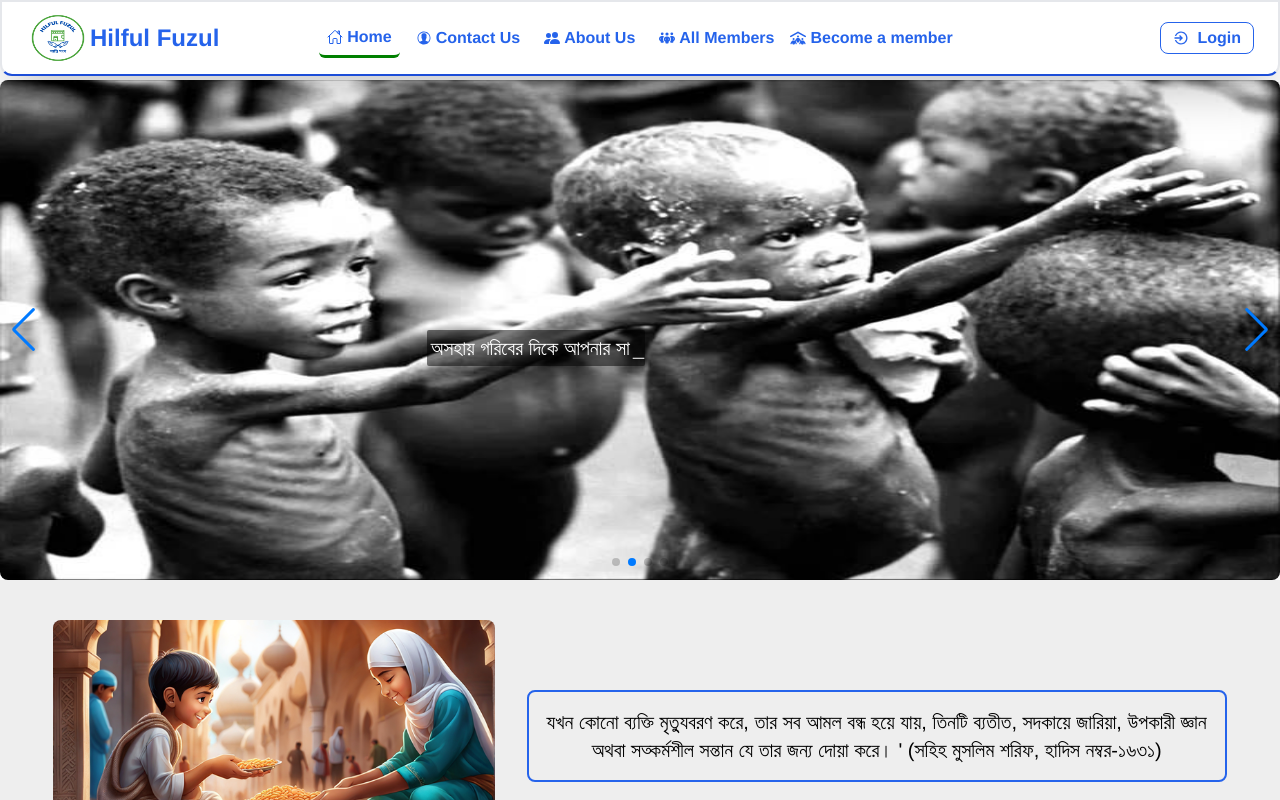
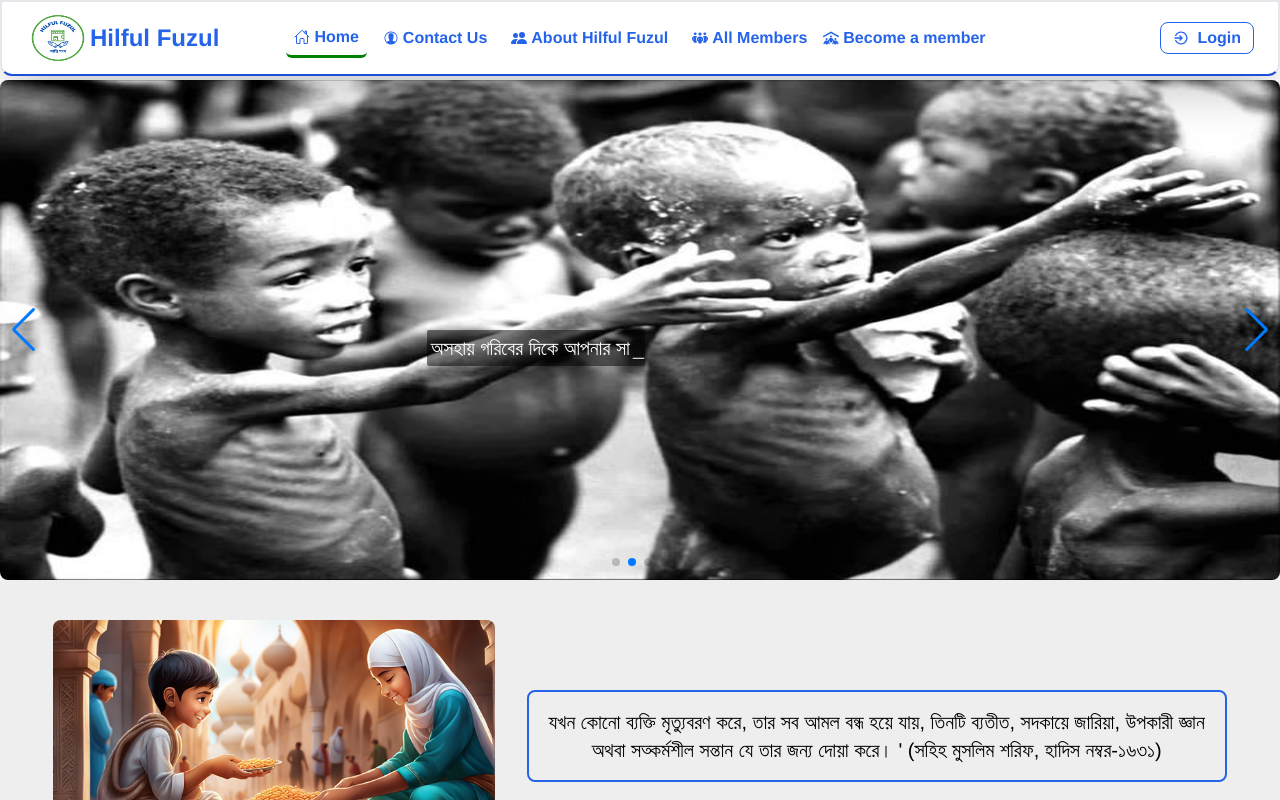
Before and after one commit to Shahidul-Islam-Jony/Hilful-Fuzul-Client, a React (Vite) app: page / in a window 1280 px wide. Shown: the top 800 px of the page. Built offline with nearby package versions, Linux system fonts and the light colour scheme; no server answers.

Commit message:
About Hilful Fuzul page created

```diff
--- a/src/components/Home/Banner/Banner.jsx
+++ b/src/components/Home/Banner/Banner.jsx
@@ -64,7 +64,7 @@ const Banner = () => {
       </div>
 
       {/* Type Writter */}
-      <div className="absolute z-50 top-1/3 md:top-1/2 md:left-28 lg:left-1/3">
+      <div className="absolute z-30 top-1/3 md:top-1/2 md:left-28 lg:left-1/3">
         <p className="text-white text-center bg-black bg-opacity-50 p-1 rounded-sm text-xl font-medium">
           <Typewriter
             words={[
--- a/src/components/Home/DonationQuotes/DonationQuotes.jsx
+++ b/src/components/Home/DonationQuotes/DonationQuotes.jsx
@@ -11,7 +11,7 @@ const DonationQuotes = () => {
                     <img className='rounded-lg' src={islamicFoodReserve} alt="" />
                 </div>
                 <div>
-                    <p className='text-xl mb-8 font-medium md:w-[700px] text-center border-2 border-blue-600 rounded-lg p-4'>যখন কোনো ব্যক্তি মৃতু্যবরণ করে, তার সব আমল বন্ধ হয়ে যায়, তিনটি ব্যতীত, সদকায়ে জারিয়া, উপকারী জ্ঞান অথবা সত্কর্মশীল সন্তান যে তার জন্য দোয়া করে। ' (সহিহ মুসলিম শরিফ, হাদিস নম্বর-১৬৩১)</p>
+                    <p className='text-xl mb-8 font-medium md:w-[700px] text-center border-2 border-blue-600 rounded-lg p-4'>যখন কোনো ব্যক্তি মৃত্যুবরণ করে, তার সব আমল বন্ধ হয়ে যায়, তিনটি ব্যতীত, সদকায়ে জারিয়া, উপকারী জ্ঞান অথবা সত্কর্মশীল সন্তান যে তার জন্য দোয়া করে। ' (সহিহ মুসলিম শরিফ, হাদিস নম্বর-১৬৩১)</p>
                 </div>
             </div>
             <div className='flex flex-col lg:flex-row-reverse gap-8 justify-between items-center'>
--- a/src/components/Shared/Navbar/Navbar.jsx
+++ b/src/components/Shared/Navbar/Navbar.jsx
@@ -44,7 +44,7 @@ const Navbar = () => {
                             isOpen ? <ul tabIndex={0} className="menu menu-sm dropdown-content mt-3 z-[50] p-2 shadow bg-base-100 rounded-box w-52">
                                 <NavLink to='/' className="text-base hover:bg-green-800 hover:text-white rounded-md p-2 flex items-center gap-1"><IoHomeOutline /> Home</NavLink>
                                 <NavLink to='/contact' className="text-base hover:bg-green-800 hover:text-white rounded-md p-2 flex items-center gap-1"><IoIosContact /> Contact Us</NavLink>
-                                <NavLink to='/about' className="text-base hover:bg-green-800 hover:text-white rounded-md p-2 flex items-center gap-1"><BsPeopleFill /> About Us</NavLink>
+                                <NavLink to='/about' className="text-base hover:bg-green-800 hover:text-white rounded-md p-2 flex items-center gap-1"><BsPeopleFill /> About HilFul Fuzul</NavLink>
                                 {
                                     userData && <div>
                                         <NavLink to='/allMembers' className="text-base hover:bg-green-800 hover:text-white rounded-md p-2 flex items-center gap-1"><FaPeopleGroup /> All Members</NavLink>
@@ -66,7 +66,7 @@ const Navbar = () => {
                     <ul className="menu menu-horizontal px-1 gap-2">
                         <NavLink to='/' className="text-base hover:bg-green-800 hover:text-white rounded-md py-1 px-2 flex items-center gap-1"><IoHomeOutline /> Home</NavLink>
                         <NavLink to='/contact' className="text-base hover:bg-green-800 hover:text-white rounded-md p-2 flex items-center gap-1"><IoIosContact /> Contact Us</NavLink>
-                        <NavLink to='/about' className="text-base hover:bg-green-800 hover:text-white rounded-md p-2 flex items-center gap-1"><BsPeopleFill /> About Us</NavLink>
+                        <NavLink to='/about' className="text-base hover:bg-green-800 hover:text-white rounded-md p-2 flex items-center gap-1"><BsPeopleFill /> About Hilful Fuzul</NavLink>
                         {
                             userData && <div className="flex">
                                 <NavLink to='/allMembers' className="text-base hover:bg-green-800 hover:text-white rounded-md p-2 flex items-center gap-1"><FaPeopleGroup /> All Members</NavLink>
--- /dev/null
+++ b/src/pages/AboutHilfulFuzul/AboutHilfulFuzul.jsx
@@ -0,0 +1,13 @@
+/* eslint-disable react/no-unescaped-entities */
+
+const AboutHilfulFuzul = () => {
+    return (
+        <div className="mt-28">
+            <div>
+                <p className="text-xl p-4 text-justify border-blue-600 border-2 rounded-lg m-2 shadow-lg shadow-gray-500">হিলফ উল ফুজুল (আরবি: حلف الفضول) ছিল একটি সামাজিক সংঘ। এর শাব্দিক অর্থ হলো "শান্তি সংঘ" বা "কল্যাণের শপথ" (হলফ অর্থ শপথ এবং ফুযুল বা ফযিলত মানে মঙ্গল)। এটি জিলকদ মাসে প্রতিষ্ঠিত হয়। ১৭ বছর বয়সে এই সংঘ প্রতিষ্ঠা করেন মুহাম্মাদ সা.। এটি পৃথিবীর ইতিহাসের প্রথম শান্তি সংঘ।[১] এই সংঘ পবিত্র মক্কায় প্রতিষ্ঠিত হয়। মুহাম্মাদ সা. ইসলাম পূর্বযুগে এই সংঘ প্রতিষ্ঠা করেন। এই সংগঠনের কাজ ছিল পীড়িতদের সাহায্যদান, দুস্থদের আশ্রয়দান এবং অসহায়দের সহায়তা করা। বিদেশি ব্যবসায়ীদের জান মালের সুরক্ষার নিশ্চয়তা দেয়া ইত্যাদি। এ সংগঠনের প্রভাবে মক্কা অনেক বিপর্যয় থেকে রেহাই পায়। কাবা ঘরের কালোপাথর পুনঃস্থাপনেও এই সংঘটি ভূমিকা পালন করে।</p>
+            </div>
+        </div>
+    );
+};
+
+export default AboutHilfulFuzul;
--- a/src/routes/router.jsx
+++ b/src/routes/router.jsx
@@ -12,6 +12,7 @@ import AddCost from "../pages/AddCost/AddCost";
 import MyProfile from "../pages/MyProfile/MyProfile";
 import OwnMonthlyMoney from "../pages/OwnMonthlyMoney/OwnMonthlyMoney";
 import AllUsers from "../pages/AllUsers/AllUsers";
+import AboutHilfulFuzul from "../pages/AboutHilfulFuzul/AboutHilfulFuzul";
 
 const router = createBrowserRouter([
     {
@@ -30,6 +31,10 @@ const router = createBrowserRouter([
             {
                 path: 'myProfile',
                 element: <PrivateRoute><MyProfile></MyProfile></PrivateRoute>
+            },
+            {
+                path:'about',
+                element:<AboutHilfulFuzul></AboutHilfulFuzul>
             },
             {
                 path: 'allMembers',
```
